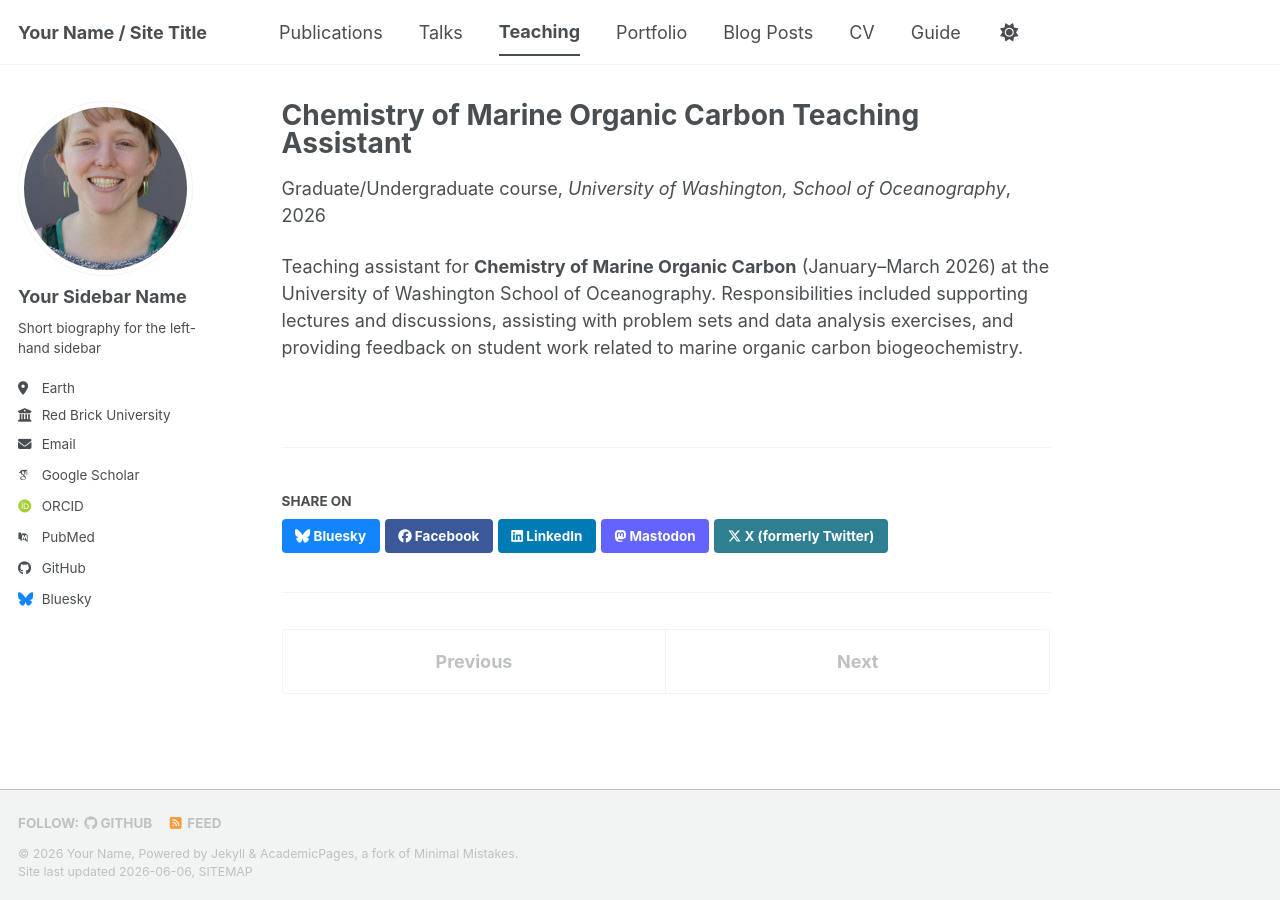
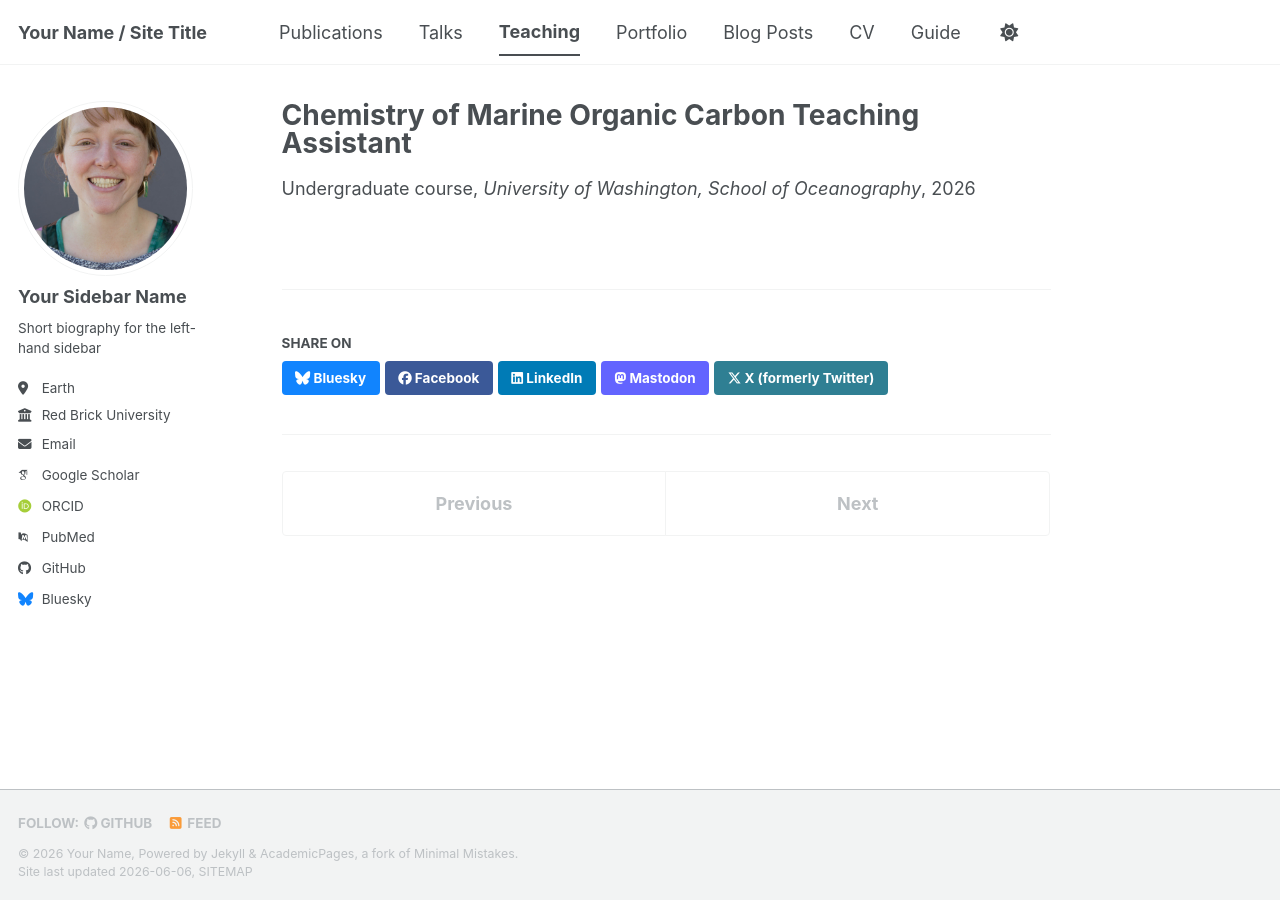
Before and after one commit to elainathomas/ElainaThomas.github.io, a Jekyll site: the page built from _teaching/Teaching1.md, in a window 1280 px wide. Built offline with Jekyll 4.4.1, drawn with Linux system fonts in a browser that asks for light colours; some web fonts are replaced; a script bundle is joined from its source files by our own code; library files that are not in the unit come from our copies.

Commit message:
Update Teaching1.md

```diff
--- a/_teaching/Teaching1.md
+++ b/_teaching/Teaching1.md
@@ -1,11 +1,6 @@
 ---
 title: Chemistry of Marine Organic Carbon Teaching Assistant
-collection: teaching
-type: Graduate/Undergraduate course
-permalink: /teaching/2026-winter-chemistry-marine-organic-carbon-ta
+type: Undergraduate course
 venue: University of Washington, School of Oceanography
-date: 2026-01-01
-location: Seattle, WA, USA
+date: January–March 2026
 ---
-
-Teaching assistant for **Chemistry of Marine Organic Carbon** (January–March 2026) at the University of Washington School of Oceanography. Responsibilities included supporting lectures and discussions, assisting with problem sets and data analysis exercises, and providing feedback on student work related to marine organic carbon biogeochemistry.
```
